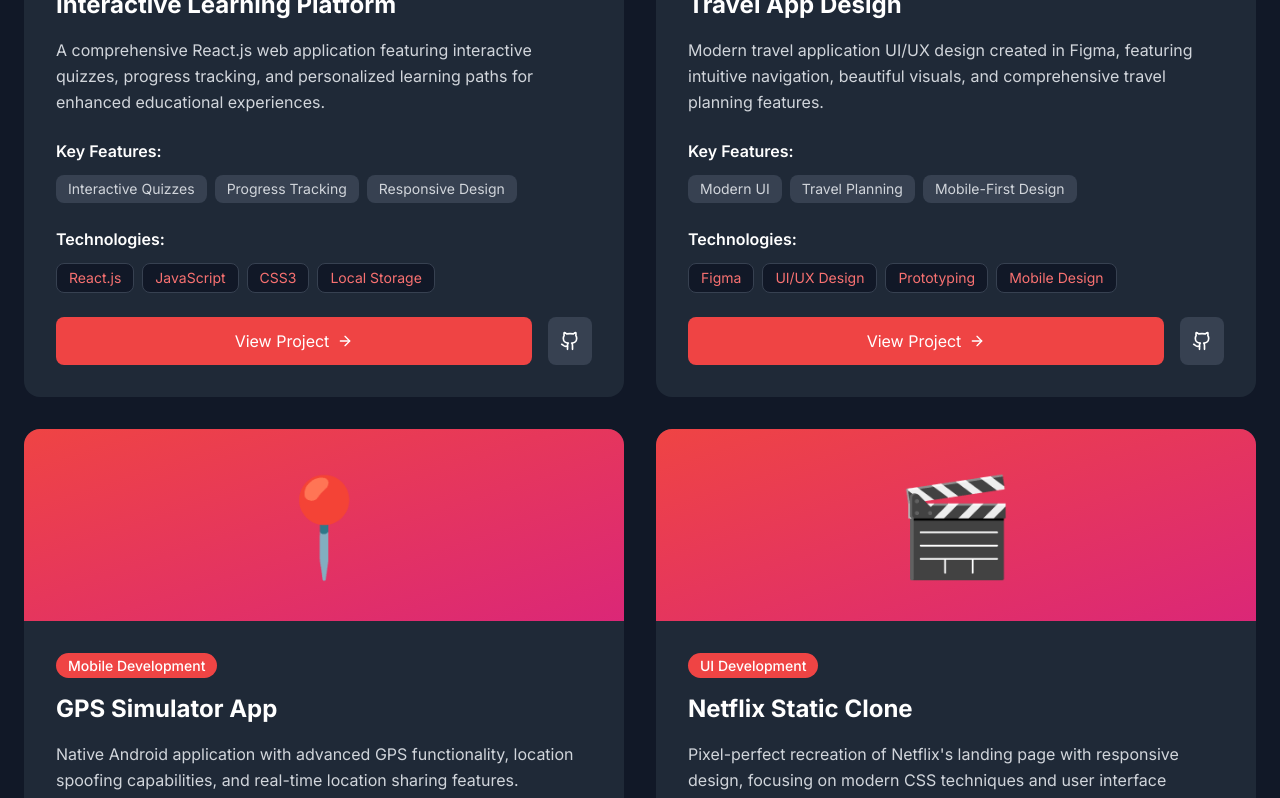
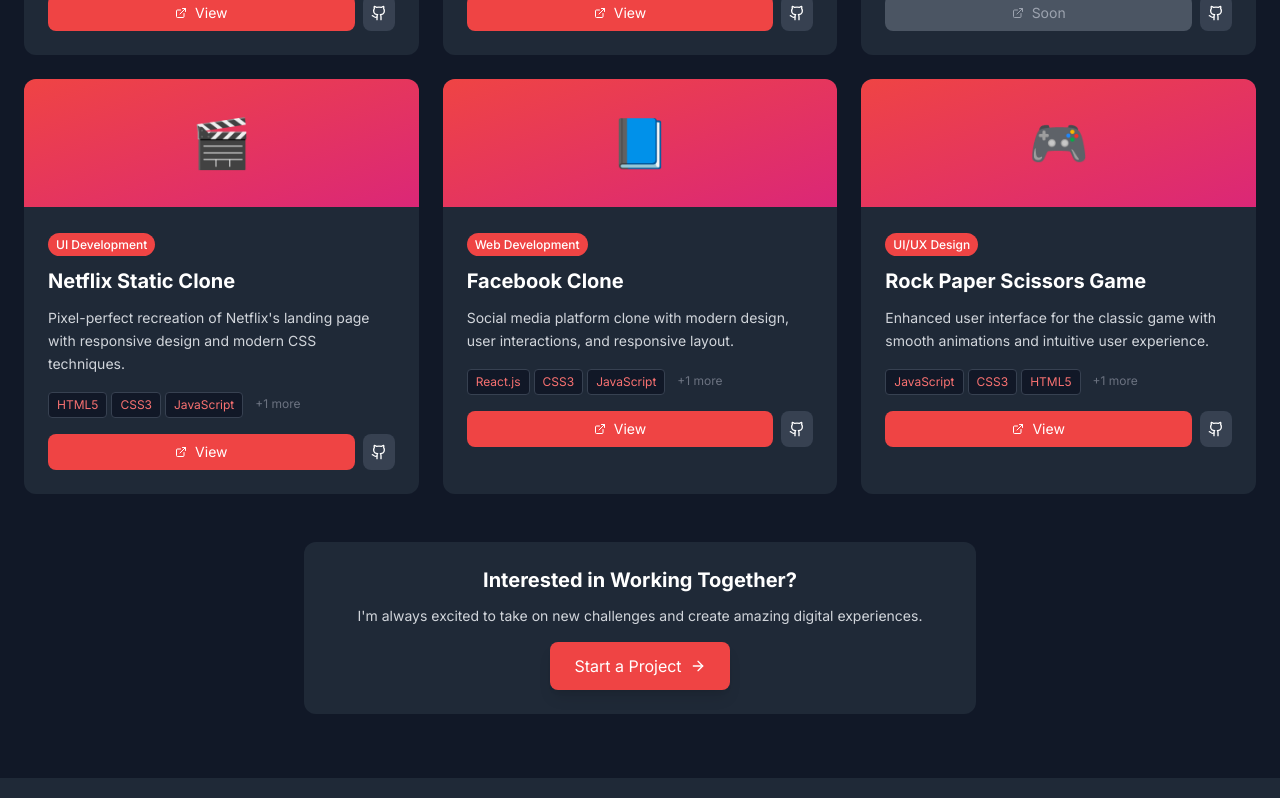
Before and after one commit to ashishgowdamj/ashishworks, a React (Vite) app: page / in a window 1280 px wide. Shown: the part 4840-5638 px from the top of the page. Built offline with nearby package versions, Linux system fonts and the light colour scheme.

Commit message:
Enhance portfolio section
- Improved the layout and design of the portfolio section for better readability and user experience.

```diff
--- a/src/components/Portfolio.tsx
+++ b/src/components/Portfolio.tsx
@@ -1,12 +1,12 @@
 
 import React from 'react';
-import { ArrowRight, Github } from 'lucide-react';
+import { ArrowRight, Github, ExternalLink } from 'lucide-react';
 
 const Portfolio = () => {
   const projects = [
     {
       title: "Interactive Learning Platform",
-      description: "A comprehensive React.js web application featuring interactive quizzes, progress tracking, and personalized learning paths for enhanced educational experiences.",
+      description: "A comprehensive React.js web application featuring interactive quizzes, progress tracking, and personalized learning paths.",
       tech: ["React.js", "JavaScript", "CSS3", "Local Storage"],
       category: "Web Development",
       image: "🎓",
@@ -15,7 +15,7 @@ const Portfolio = () => {
     },
     {
       title: "Travel App Design",
-      description: "Modern travel application UI/UX design created in Figma, featuring intuitive navigation, beautiful visuals, and comprehensive travel planning features.",
+      description: "Modern travel application UI/UX design created in Figma, featuring intuitive navigation and beautiful visuals.",
       tech: ["Figma", "UI/UX Design", "Prototyping", "Mobile Design"],
       category: "UI/UX Design",
       image: "✈️",
@@ -24,7 +24,7 @@ const Portfolio = () => {
     },
     {
       title: "GPS Simulator App",
-      description: "Native Android application with advanced GPS functionality, location spoofing capabilities, and real-time location sharing features.",
+      description: "Native Android application with advanced GPS functionality, location spoofing capabilities, and real-time location sharing.",
       tech: ["Android Studio", "Java", "GPS API", "SQLite"],
       category: "Mobile Development",
       image: "📍",
@@ -32,7 +32,7 @@ const Portfolio = () => {
     },
     {
       title: "Netflix Static Clone",
-      description: "Pixel-perfect recreation of Netflix's landing page with responsive design, focusing on modern CSS techniques and user interface replication.",
+      description: "Pixel-perfect recreation of Netflix's landing page with responsive design and modern CSS techniques.",
       tech: ["HTML5", "CSS3", "JavaScript", "Responsive Design"],
       category: "UI Development",
       image: "🎬",
@@ -41,7 +41,7 @@ const Portfolio = () => {
     },
     {
       title: "Facebook Clone",
-      description: "Social media platform clone with modern design, user interactions, and responsive layout mimicking Facebook's core features.",
+      description: "Social media platform clone with modern design, user interactions, and responsive layout.",
       tech: ["React.js", "CSS3", "JavaScript", "Responsive Design"],
       category: "Web Development",
       image: "📘",
@@ -50,7 +50,7 @@ const Portfolio = () => {
     },
     {
       title: "Rock Paper Scissors Game",
-      description: "Enhanced user interface for the classic game with improved engagement, smooth animations, and intuitive user experience design.",
+      description: "Enhanced user interface for the classic game with smooth animations and intuitive user experience.",
       tech: ["JavaScript", "CSS3", "HTML5", "Animations"],
       category: "UI/UX Design",
       image: "🎮",
@@ -80,88 +80,77 @@ const Portfolio = () => {
   };
 
   return (
-    <section id="portfolio" className="py-20 bg-gray-900">
+    <section id="portfolio" className="py-16 bg-gray-900">
       <div className="container mx-auto px-6">
-        <div className="text-center mb-16">
-          <h2 className="text-4xl md:text-5xl font-bold text-white mb-6">My Portfolio</h2>
-          <p className="text-gray-400 text-lg max-w-3xl mx-auto">
-            A showcase of my recent projects demonstrating my skills in UI/UX design,
-            front-end development, and full-stack applications. Each project represents
-            a unique challenge and learning experience.
+        <div className="text-center mb-12">
+          <h2 className="text-3xl md:text-4xl font-bold text-white mb-4">My Portfolio</h2>
+          <p className="text-gray-400 max-w-2xl mx-auto">
+            A showcase of my recent projects demonstrating skills in UI/UX design,
+            front-end development, and full-stack applications.
           </p>
         </div>
 
-        <div className="grid lg:grid-cols-2 gap-8">
+        <div className="grid md:grid-cols-2 lg:grid-cols-3 gap-6">
           {projects.map((project, index) => (
             <div
               key={index}
-              className="bg-gray-800 rounded-2xl overflow-hidden hover:transform hover:scale-105 transition-all duration-300 group"
+              className="bg-gray-800 rounded-xl overflow-hidden hover:transform hover:scale-105 transition-all duration-300 group"
             >
               {/* Project Image/Icon */}
-              <div className="bg-gradient-to-br from-red-500 to-pink-600 h-48 flex items-center justify-center">
-                <span className="text-8xl">{project.image}</span>
+              <div className="bg-gradient-to-br from-red-500 to-pink-600 h-32 flex items-center justify-center">
+                <span className="text-5xl">{project.image}</span>
               </div>
 
               {/* Project Content */}
-              <div className="p-8">
-                <div className="mb-4">
-                  <span className="bg-red-500 text-white px-3 py-1 rounded-full text-sm font-medium">
+              <div className="p-6">
+                <div className="mb-3">
+                  <span className="bg-red-500 text-white px-2 py-1 rounded-full text-xs font-medium">
                     {project.category}
                   </span>
                 </div>
 
-                <h3 className="text-2xl font-bold text-white mb-4">{project.title}</h3>
-                <p className="text-gray-300 mb-6 leading-relaxed">{project.description}</p>
-
-                {/* Features */}
-                <div className="mb-6">
-                  <h4 className="text-white font-semibold mb-3">Key Features:</h4>
-                  <div className="flex flex-wrap gap-2">
-                    {project.features.map((feature, featureIndex) => (
-                      <span
-                        key={featureIndex}
-                        className="bg-gray-700 text-gray-300 px-3 py-1 rounded-lg text-sm"
-                      >
-                        {feature}
-                      </span>
-                    ))}
-                  </div>
-                </div>
+                <h3 className="text-xl font-bold text-white mb-3">{project.title}</h3>
+                <p className="text-gray-300 mb-4 text-sm leading-relaxed line-clamp-3">{project.description}</p>
 
                 {/* Technologies */}
-                <div className="mb-6">
-                  <h4 className="text-white font-semibold mb-3">Technologies:</h4>
-                  <div className="flex flex-wrap gap-2">
-                    {project.tech.map((tech, techIndex) => (
+                <div className="mb-4">
+                  <div className="flex flex-wrap gap-1">
+                    {project.tech.slice(0, 3).map((tech, techIndex) => (
                       <span
                         key={techIndex}
-                        className="bg-gray-900 text-red-400 px-3 py-1 rounded-lg text-sm border border-gray-700"
+                        className="bg-gray-900 text-red-400 px-2 py-1 rounded text-xs border border-gray-700"
                       >
                         {tech}
                       </span>
                     ))}
+                    {project.tech.length > 3 && (
+                      <span className="text-gray-500 text-xs px-2 py-1">
+                        +{project.tech.length - 3} more
+                      </span>
+                    )}
                   </div>
                 </div>
 
                 {/* Project Links */}
-                <div className="flex gap-4">
+                <div className="flex gap-2">
                   <button
                     onClick={() => handleProjectClick(project.link)}
                     disabled={!project.link}
-                    className={`flex-1 py-3 rounded-lg transition-colors duration-200 flex items-center justify-center gap-2 ${
+                    className={`flex-1 py-2 px-3 rounded-lg transition-colors duration-200 flex items-center justify-center gap-2 text-sm ${
                       project.link
                         ? 'bg-red-500 text-white hover:bg-red-600 cursor-pointer'
                         : 'bg-gray-600 text-gray-400 cursor-not-allowed'
                     }`}
                   >
-                    <span>{project.link ? 'View Project' : 'Coming Soon'}</span>
-                    {project.link && <ArrowRight className="w-4 h-4" />}
+                    <ExternalLink className="w-3 h-3" />
+                    <span>{project.link ? 'View' : 'Soon'}</span>
                   </button>
                   <button
                     onClick={handleLinkedInClick}
-                    className="bg-gray-700 text-white p-3 rounded-lg hover:bg-gray-600 transition-colors duration-200"
+                    className="bg-gray-700 text-white p-2 rounded-lg hover:bg-gray-600 transition-colors duration-200"
+                    title="View on GitHub"
                   >
-                    <Github className="w-5 h-5" />
+                    <Github className="w-4 h-4" />
                   </button>
                 </div>
               </div>
@@ -170,18 +159,18 @@ const Portfolio = () => {
         </div>
 
         {/* Call to Action */}
-        <div className="text-center mt-16">
-          <div className="bg-gray-800 p-8 rounded-2xl">
-            <h3 className="text-2xl font-bold text-white mb-4">Interested in Working Together?</h3>
-            <p className="text-gray-300 mb-6">
+        <div className="text-center mt-12">
+          <div className="bg-gray-800 p-6 rounded-xl max-w-2xl mx-auto">
+            <h3 className="text-xl font-bold text-white mb-3">Interested in Working Together?</h3>
+            <p className="text-gray-300 mb-4 text-sm">
               I'm always excited to take on new challenges and create amazing digital experiences.
             </p>
             <button
               onClick={handleStartProjectClick}
-              className="bg-red-500 text-white px-8 py-4 rounded-lg hover:bg-red-600 transition-all duration-200 flex items-center gap-2 mx-auto hover:scale-105 transform shadow-lg hover:shadow-xl"
+              className="bg-red-500 text-white px-6 py-3 rounded-lg hover:bg-red-600 transition-all duration-200 flex items-center gap-2 mx-auto hover:scale-105 transform shadow-lg hover:shadow-xl"
             >
               Start a Project
-              <ArrowRight className="w-5 h-5" />
+              <ArrowRight className="w-4 h-4" />
             </button>
           </div>
         </div>
```
